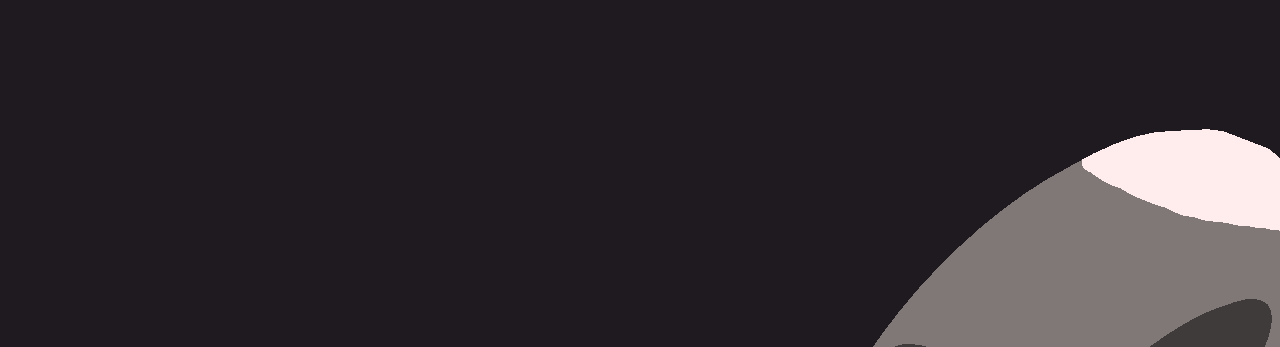
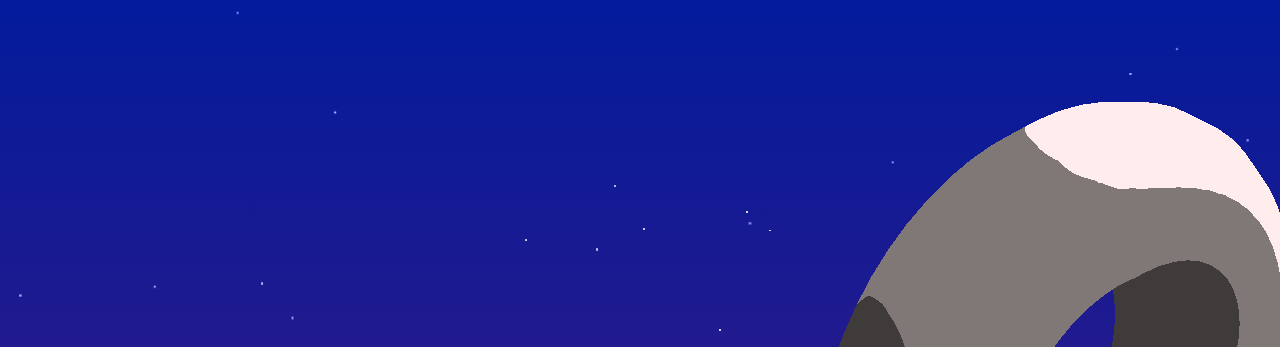
Before and after one commit to ErikMejiaCode/Three.js, a website built with Vite: page Ch.2 Classic Techniques/20-scroll-based-animation/src/index.html in a window 1280 px wide. Shown: the top 347 px of the page. Built offline with nearby package versions, Linux system fonts and the light colour scheme; animation ran at ten frames a second; what lil-gui would draw is missing.

Commit message:
Particles added and animated

```diff
--- a/Ch.2 Classic Techniques/20-scroll-based-animation/src/index.html
+++ b/Ch.2 Classic Techniques/20-scroll-based-animation/src/index.html
@@ -1,24 +1,24 @@
 <!DOCTYPE html>
 <html lang="en">
-<head>
-    <meta charset="UTF-8">
-    <meta name="viewport" content="width=device-width, initial-scale=1.0">
+  <head>
+    <meta charset="UTF-8" />
+    <meta name="viewport" content="width=device-width, initial-scale=1.0" />
     <title>20 - Scroll base animation</title>
-    <link rel="stylesheet" href="./style.css">
-</head>
-<body>
+    <link rel="stylesheet" href="./style.css" />
+  </head>
+  <body>
     <canvas class="webgl"></canvas>
 
     <section class="section">
-        <h1>My Portfolio</h1>
+      <h1>"You miss 100% of</h1>
     </section>
     <section class="section">
-        <h2>My projects</h2>
+      <h2>the shots you don't take</h2>
     </section>
     <section class="section">
-        <h2>Contact me</h2>
+      <h2>- Wayne Gretzky" - Michael Scott</h2>
     </section>
 
     <script type="module" src="./script.js"></script>
-</body>
+  </body>
 </html>
--- a/Ch.2 Classic Techniques/20-scroll-based-animation/src/script.js
+++ b/Ch.2 Classic Techniques/20-scroll-based-animation/src/script.js
@@ -1,5 +1,6 @@
 import * as THREE from "three";
 import * as dat from "lil-gui";
+import { TextureLoader } from "three";
 
 /**
  * Debug
@@ -8,10 +9,12 @@ const gui = new dat.GUI();
 
 const parameters = {
   materialColor: "#ffeded",
+  angle: 0,
 };
 
 gui.addColor(parameters, "materialColor").onChange(() => {
   material.color.set(parameters.materialColor);
+  particleMaterial.color.set(parameters.materialColor);
 });
 
 /**
@@ -27,9 +30,10 @@ const scene = new THREE.Scene();
  * Add objects to the sections
  */
 //Texture
-const tectureLoader = new THREE.TextureLoader();
-const gradientTexture = tectureLoader.load("textures/gradients/3.jpg");
+const textureLoader = new THREE.TextureLoader();
+const gradientTexture = textureLoader.load("/textures/gradients/3.jpg");
 gradientTexture.magFilter = THREE.NearestFilter;
+const particleTexture = textureLoader.load("/textures/particles/1.png");
 
 //Material
 const material = new THREE.MeshToonMaterial({
@@ -61,6 +65,40 @@ mesh3.position.y = -objectDistance * 2;
 mesh1.position.x = 2;
 mesh2.position.x = -2;
 mesh3.position.x = 2;
+
+/**
+ * Creating Particles
+ */
+//Geometry
+const particleCount = 350;
+const positions = new Float32Array(particleCount * 3);
+
+for (let i = 0; i < particleCount; i++) {
+  positions[i * 3 + 0] = (Math.random() - 0.5) * 10;
+  positions[i * 3 + 1] =
+    objectDistance * 0.5 -
+    Math.random() * objectDistance * sectionMeshes.length;
+  positions[i * 3 + 2] = (Math.random() - 0.5) * 10;
+}
+
+const particlesGeometry = new THREE.BufferGeometry();
+particlesGeometry.setAttribute(
+  "position",
+  new THREE.BufferAttribute(positions, 3)
+);
+
+//Material
+const particleMaterial = new THREE.PointsMaterial({
+  color: parameters.materialColor,
+  sizeAttenuation: true,
+  size: 0.05,
+  alphaMap: particleTexture,
+  blending: THREE.AdditiveBlending,
+});
+
+//Create the points
+const particles = new THREE.Points(particlesGeometry, particleMaterial);
+scene.add(particles);
 
 /**
  * Creating a light to see the toon mesh
@@ -166,9 +204,13 @@ const tick = () => {
 
   // Animate Meshes
   for (const mesh of sectionMeshes) {
-    mesh.rotation.x = elapsedTime * 0.15;
+    mesh.rotation.x = elapsedTime * 0.08;
     mesh.rotation.y = elapsedTime * 0.1;
   }
+
+  //Animate particles
+
+  particles.rotation.y = parameters.angle += 0.0001;
 
   // Render
   renderer.render(scene, camera);
--- a/Ch.2 Classic Techniques/20-scroll-based-animation/src/style.css
+++ b/Ch.2 Classic Techniques/20-scroll-based-animation/src/style.css
@@ -4,7 +4,12 @@
 }
 
 html {
-  background: #1e1a20;
+  background: rgb(2, 27, 156);
+  background: linear-gradient(
+    180deg,
+    rgba(2, 27, 156, 1) 0%,
+    rgba(217, 22, 61, 1) 100%
+  );
 }
 
 /* Removing in order to allow user to scroll */
```
Also changed, not shown: Ch.2 Classic Techniques/20-scroll-based-animation/static/textures/particles/1.png (added), Ch.2 Classic Techniques/20-scroll-based-animation/static/textures/particles/10.png (added), Ch.2 Classic Techniques/20-scroll-based-animation/static/textures/particles/11.png (added), Ch.2 Classic Techniques/20-scroll-based-animation/static/textures/particles/12.png (added), Ch.2 Classic Techniques/20-scroll-based-animation/static/textures/particles/13.png (added), Ch.2 Classic Techniques/20-scroll-based-animation/static/textures/particles/2.png (added), Ch.2 Classic Techniques/20-scroll-based-animation/static/textures/particles/3.png (added), Ch.2 Classic Techniques/20-scroll-based-animation/static/textures/particles/4.png (added), Ch.2 Classic Techniques/20-scroll-based-animation/static/textures/particles/5.png (added), Ch.2 Classic Techniques/20-scroll-based-animation/static/textures/particles/6.png (added), Ch.2 Classic Techniques/20-scroll-based-animation/static/textures/particles/7.png (added), Ch.2 Classic Techniques/20-scroll-based-animation/static/textures/particles/8.png (added), Ch.2 Classic Techniques/20-scroll-based-animation/static/textures/particles/9.png (added).
